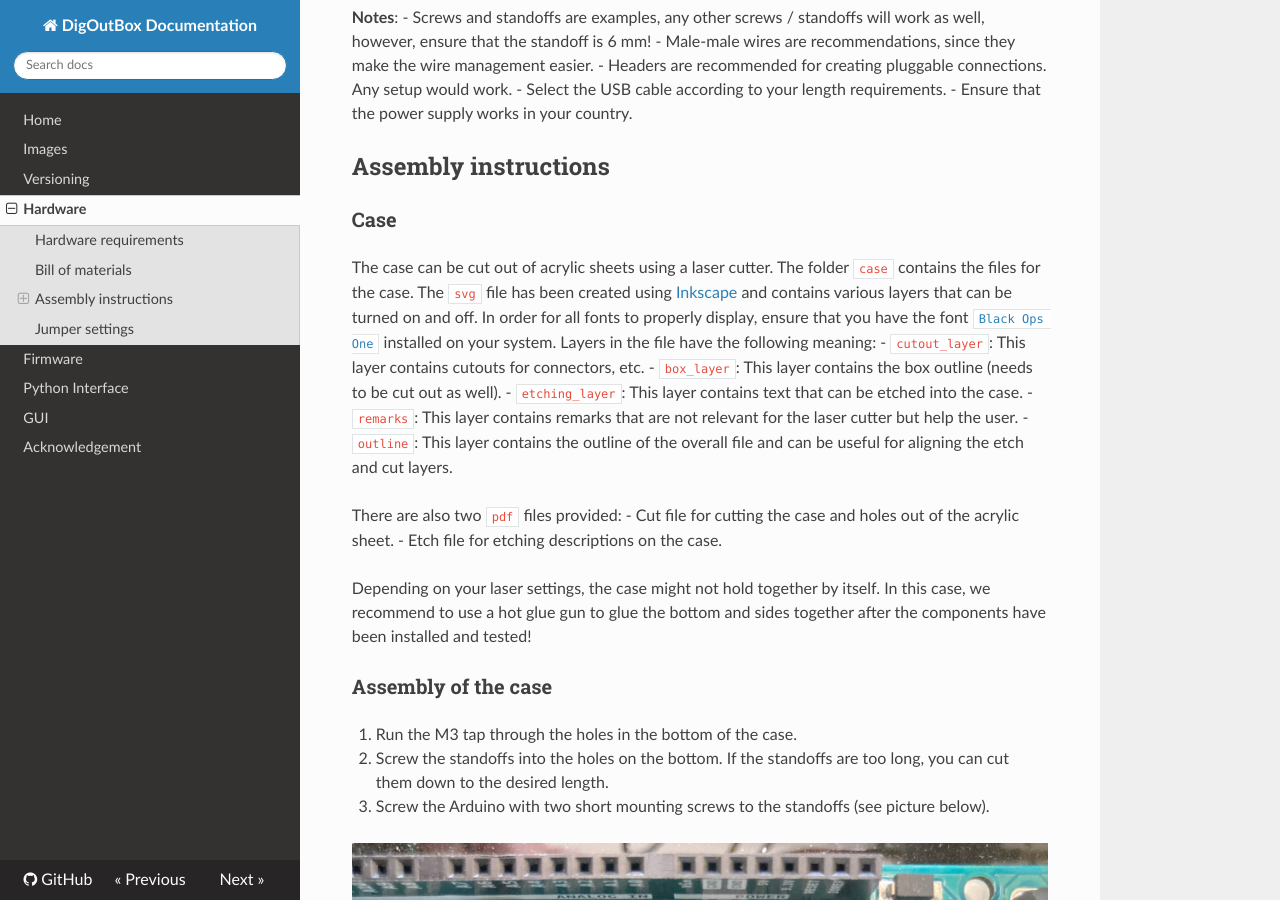
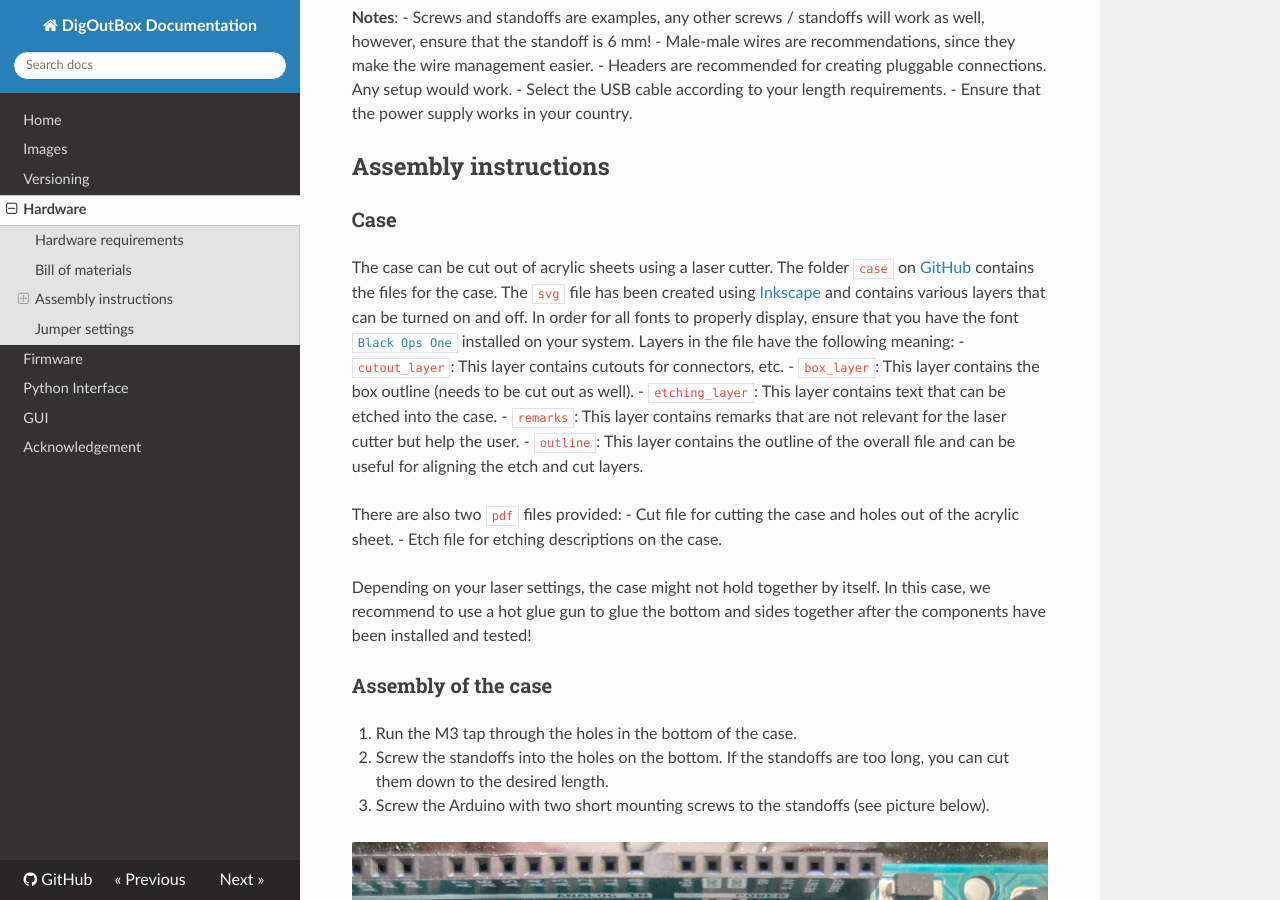
Before and after one commit to galactic-forensics/DigOutBox, an MkDocs documentation site: the page built from docs/hardware.md, in a window 1280 px wide and 900 px high, scrolled down 1473 px. Built offline with MkDocs 1.6.1, drawn with Linux system fonts in a browser that asks for light colours; nearby versions of some CDN libraries.

Commit message:
fix hardware links

```diff
--- a/docs/hardware.md
+++ b/docs/hardware.md
@@ -62,7 +62,9 @@
 ### Case
 
 The case can be cut out of acrylic sheets using a laser cutter.
-The folder `case` contains the files for the case.
+The folder `case`
+on [GitHub](https://github.com/galactic-forensics/DigOutBox/tree/main/hardware)
+contains the files for the case.
 The `svg` file has been created using [Inkscape](https://inkscape.org/)
 and contains various layers that can be turned on and off.
 In order for all fonts to properly display,
@@ -141,7 +143,7 @@
 Plug in all LEDs, BNC connectors, and DB-9 connector to their respective lines.
 For the current existing setups,
 pin assignments can be found in the
-[`firmware/configs`](https://github.com/galactic-forensics/DigOutBox/tree/caa2740d46c07922274ae04c9754127a3d0fd2d2/firmware/configs)
+[`firmware/configs`](https://github.com/galactic-forensics/DigOutBox/tree/main/firmware/configs)
 folder.
 Here, `xlsx` files provide pin outs for various serial number numbers.
 Each file goes with its respective `.h` file, which contains the configuration for the firmware
```
